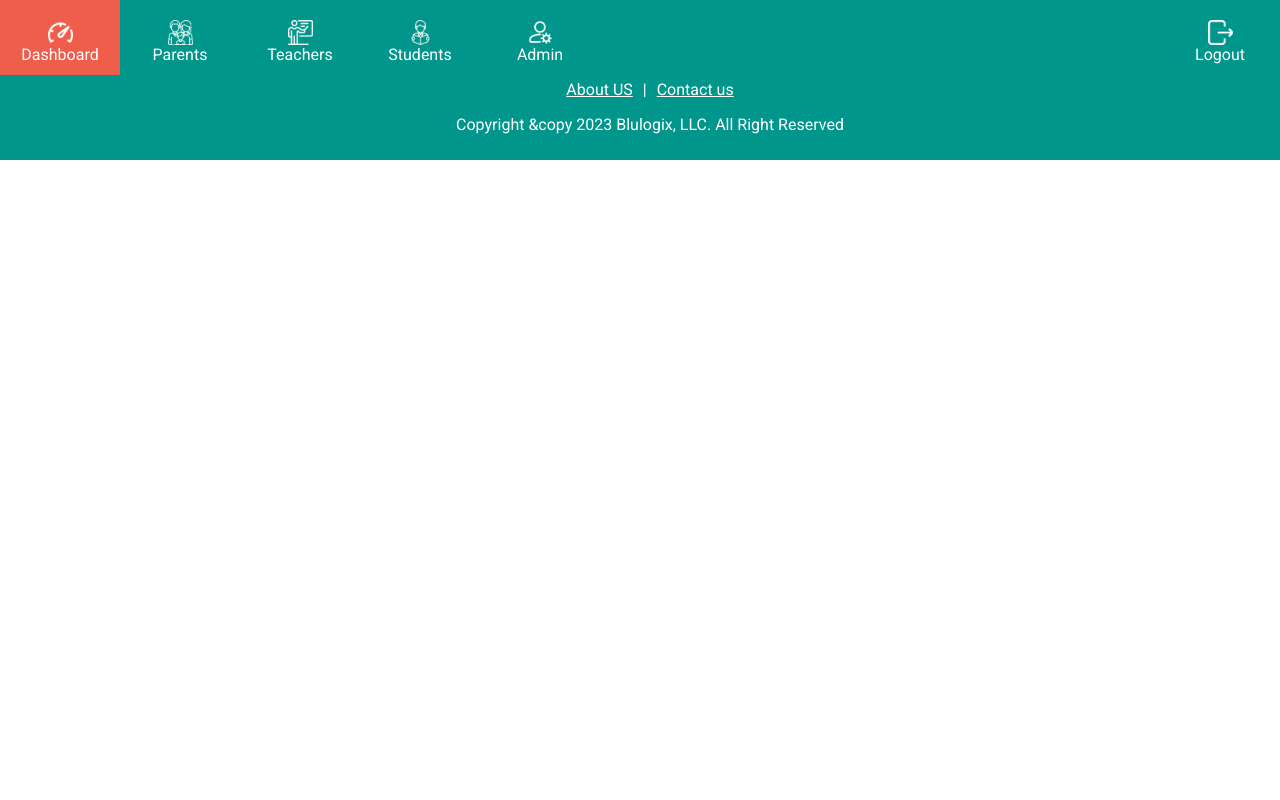
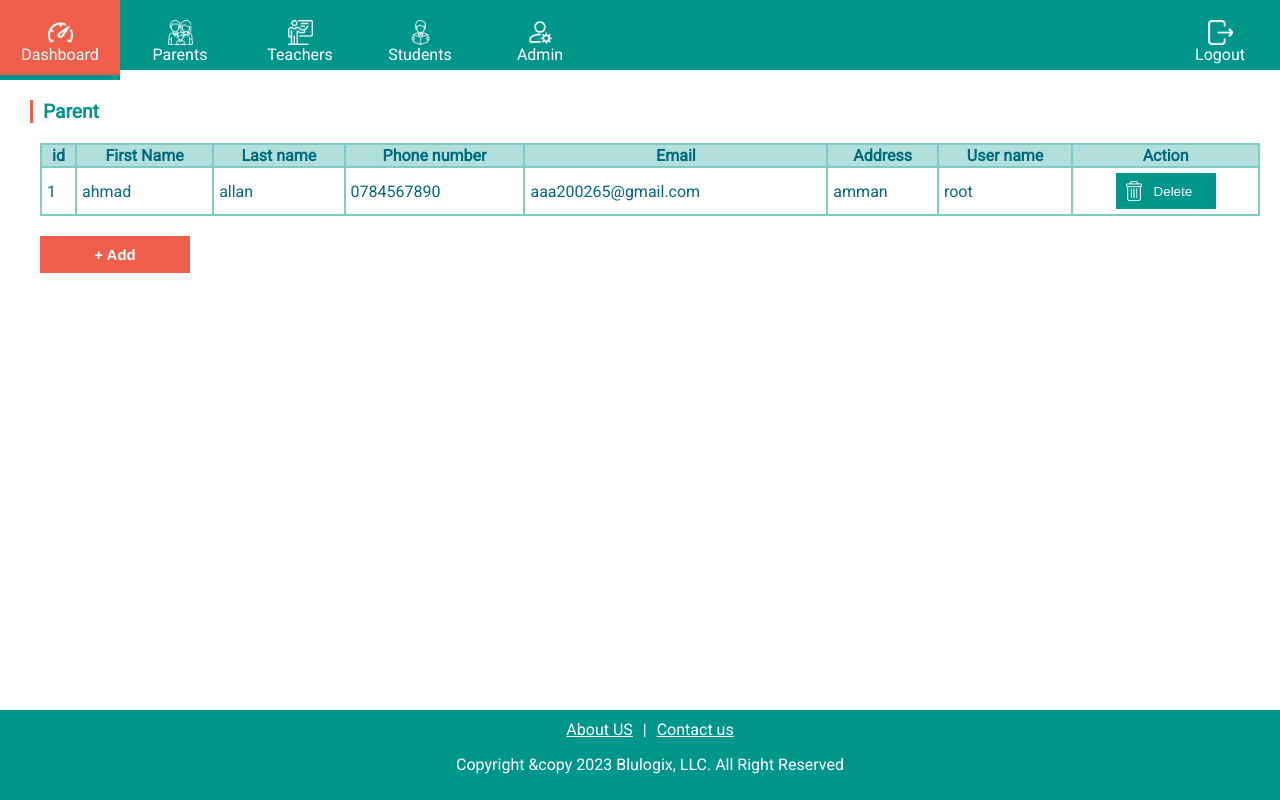
Before and after one commit to AhmadAllan/School-System, an Angular app: page /admin in a window 1280 px wide. Before the commit this address led to /. Built offline with nearby package versions, Linux system fonts and the light colour scheme.

Commit message:
add admin component and edit some style

```diff
--- a/src/app/app-routing.module.ts
+++ b/src/app/app-routing.module.ts
@@ -4,12 +4,15 @@ import { DashboardComponent } from './components/dashboard/dashboard.component';
 import { ParentsComponent } from './components/parents/parents.component';
 import { TeachersComponent } from './components/teachers/teachers.component';
 import { StudentsComponent } from './components/students/students.component';
+import { AdminComponent } from './components/admin/admin.component';
 
 const routes: Routes = [
+  {path: '', redirectTo: '/dashboard', pathMatch: 'full'},
   {path: 'dashboard', component: DashboardComponent},
   {path: 'parents', component: ParentsComponent},
   {path: 'teachers', component: TeachersComponent},
-  {path: 'students', component: StudentsComponent}
+  {path: 'students', component: StudentsComponent},
+  {path: 'admin', component: AdminComponent}
 ];
 
 @NgModule({
--- a/src/app/app.module.ts
+++ b/src/app/app.module.ts
@@ -9,6 +9,7 @@ import { DashboardComponent } from './components/dashboard/dashboard.component';
 import { ParentsComponent } from './components/parents/parents.component';
 import { TeachersComponent } from './components/teachers/teachers.component';
 import { StudentsComponent } from './components/students/students.component';
+import { AdminComponent } from './components/admin/admin.component';
 
 @NgModule({
   declarations: [
@@ -18,7 +19,8 @@ import { StudentsComponent } from './components/students/students.component';
     DashboardComponent,
     ParentsComponent,
     TeachersComponent,
-    StudentsComponent
+    StudentsComponent,
+    AdminComponent
   ],
   imports: [
     BrowserModule,
--- /dev/null
+++ b/src/app/components/admin/admin.component.css
@@ -0,0 +1,10 @@
+.add form {
+    display: grid;
+    grid: auto / 1fr 1fr;
+    row-gap: 10px;
+}
+
+.add form div > input{
+    width: 90%;
+    height: 30px;
+}
--- /dev/null
+++ b/src/app/components/admin/admin.component.html
@@ -0,0 +1,94 @@
+<main>
+    <div class="title">
+        <p>Parent</p>
+    </div>
+
+    <table>
+        <thead>
+            <tr>
+                <th>id</th>
+                <th>First Name</th>
+                <th>Last name</th>
+                <th>Phone number</th>
+                <th>Email</th>
+                <th>Address</th>
+                <th>User name</th>
+                <th>Action</th>
+            </tr>
+        </thead>
+        <tbody>
+            <tr>
+                <td>1</td>
+                <td>ahmad</td>
+                <td>allan</td>
+                <td>0784567890</td>
+                <td>aaa200265@gmail.com</td>
+                <td>amman</td>
+                <td>root</td>
+                <th><button class="btnTable"> <img src="./assets/icons/delete.png" alt="Delete"> Delete</button></th>
+            </tr>
+
+        </tbody>
+    </table>
+
+    <button class="btnConfig" type="button" (click)="onToggle()">+ Add</button>
+
+    <fieldset class="add" id="add" *ngIf="isVisiable" [ngStyle]="{'display': 'grid'}">
+        <legend>Add person</legend>
+        <form>
+            <div class="firstName">
+                <label>First name</label>
+                <br>
+                <input type="text">
+            </div>
+
+            <div class="lastName">
+                <label>Last name</label>
+                <br>
+                <input type="text">
+            </div>
+
+            <div class="userName">
+                <label>User name</label>
+                <br>
+                <input type="text">
+            </div>
+
+            <div class="phoneNumber">
+                <label>Phone number</label>
+                <br>
+                <input type="text">
+            </div>
+
+            <div class="email">
+                <label>Email</label>
+                <br>
+                <input type="text">
+            </div>
+
+            <div class="address">
+                <label>Address</label>
+                <br>
+                <input type="text">
+            </div>
+
+            <div class="password">
+                <label>Password</label>
+                <br>
+                <input type="text">
+            </div>
+
+            <div class="confirm">
+                <label>Confirm password</label>
+                <br>
+                <input type="text">
+            </div>
+        </form>
+
+        <div class="config">
+            <img src="./assets/icons/admin-add.png" alt="">
+            <button class="btnConfig" type="submit"><img src="./assets/icons/save.png" alt="save"> Save</button>
+            <button class="btnConfig" type="button"><span style="color: black;">X</span>Cancel</button>
+        </div>
+    </fieldset>
+</main>
--- /dev/null
+++ b/src/app/components/admin/admin.component.ts
@@ -0,0 +1,14 @@
+import { Component } from '@angular/core';
+
+@Component({
+  selector: 'app-admin',
+  templateUrl: './admin.component.html',
+  styleUrls: ['./admin.component.css']
+})
+export class AdminComponent {
+  isVisiable: boolean = false;
+
+  onToggle(): void {
+    this.isVisiable = !this.isVisiable;
+  }
+}
--- a/src/app/components/dashboard/dashboard.component.css
+++ b/src/app/components/dashboard/dashboard.component.css
@@ -25,6 +25,7 @@ main{
     width: 30%;
     border: 2px solid var(--border-color);
     border-top: 4px solid var(--secondary-color);
+    border-radius: 5px;
     margin-left: 10px;
 }
 
--- a/src/app/components/footer/footer.component.css
+++ b/src/app/components/footer/footer.component.css
@@ -1,4 +1,6 @@
 footer{
+    position: fixed;
+    bottom: 0;
     width: 100%;
     background-color: var(--primary-color);
     text-align: center;
--- a/src/app/components/nav/nav.component.ts
+++ b/src/app/components/nav/nav.component.ts
@@ -1,14 +1,23 @@
-import { Component } from '@angular/core';
+import { Token } from '@angular/compiler';
+import { Component, DoCheck, OnChanges, OnInit, SimpleChanges } from '@angular/core';
+import { Router } from '@angular/router';
 
 @Component({
   selector: 'app-nav',
   templateUrl: './nav.component.html',
   styleUrls: ['./nav.component.css']
 })
-export class NavComponent {
-  activeDivId!: string;
+export class NavComponent implements OnInit {
+
+  activeDivId: string = localStorage.getItem('activeDivId') || 'dashboard';
+
+  ngOnInit(): void {
+    // Initialize the activeDivId value from localStorage
+    this.activeDivId = localStorage.getItem('activeDivId') || 'dashboard';
+  }
 
   setActive(id: string) {
     this.activeDivId = id;
+    localStorage.setItem('activeDivId', id);
   }
 }
--- a/src/app/components/students/students.component.css
+++ b/src/app/components/students/students.component.css
@@ -4,8 +4,8 @@ th {
 
 .add form {
     display: grid;
-    grid: 100px 100px / 1fr 1fr;
-    row-gap: 0;
+    grid: auto / 1fr 1fr;
+    row-gap: 10px;
 }
 
 .add form div > input{
--- a/src/styles.css
+++ b/src/styles.css
@@ -13,8 +13,6 @@ html, body {
 
 body{
     min-height: 100vh;
-    display: flex;
-    flex-direction: column;
 }
 
 /* main */
@@ -32,7 +30,7 @@ main{
 }
 /* table style */
 table {
-    width: 90%;
+    width: 100%;
     margin-left: 10px;
     color: black;
 }
@@ -51,6 +49,12 @@ tbody tr > * {
     padding: 5px;
 }
 
+tbody tr th:last-child{
+    display: flex;
+    justify-content: center;
+    border: 1px;
+}
+
 th img {
     width: 20px;
 }
@@ -59,11 +63,10 @@ th img {
 fieldset {
     width: 90%;
     display: none;
-    grid: 1fr / 70% 20%;
+    grid: 1fr / 3fr 1fr;
     border: 3px solid var(--border-color);
     color: var(--primary-color);
     margin-top: 20px;
-    margin-left: 10px;
 }
 
 fieldset legend {
@@ -74,11 +77,10 @@ fieldset legend {
 .formBox {
     display: grid;
     grid: 100px 100px / 1fr 1fr;
-    row-gap: 0;
 }
 
 .formBox div > input{
-    width: 90%;
+    width: 300px;
     height: 30px;
 }
 
@@ -100,9 +102,7 @@ fieldset legend {
 }
 
 .config button {
-    display: flex;
-    align-items: center;
-    justify-content: center;
+    display: inline;
     width: 130px;
 }
 
@@ -138,3 +138,18 @@ button:hover{
     color: white;
     border: none;
 }
+
+/* Footer */
+
+
+app-root {
+    position: absolute;
+    display: block;
+    position: relative;
+    padding-bottom: 95px;
+}
+
+footer {
+    position: relative;
+
+}
```
Also changed, not shown: 1 other file (tests, documents, lock files or other folders).
